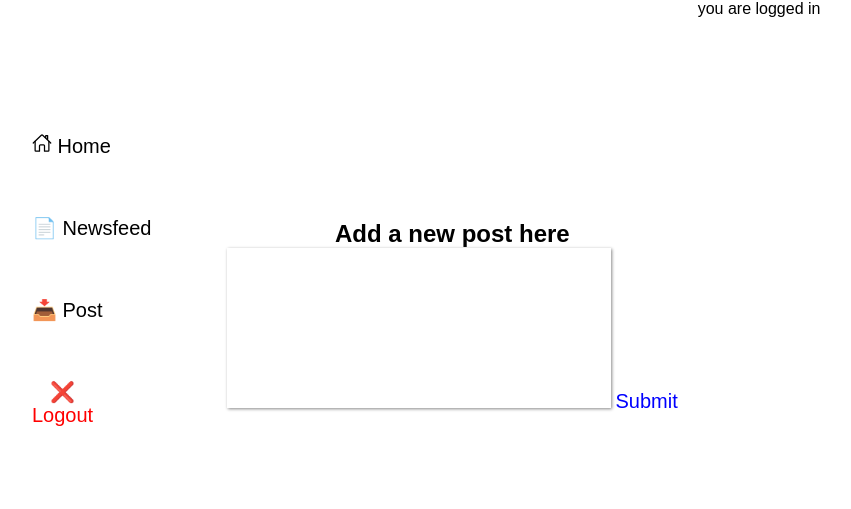
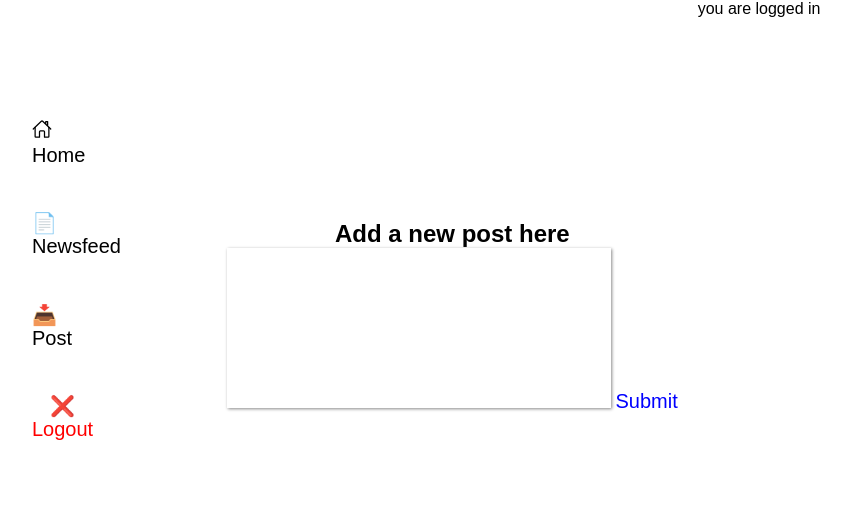
Before and after one commit to Joe-Powell/antisocial_media, a PHP site: page /post.php in a window 1280 px wide. Shown: the top 509 px of the page, without its empty margins (3-854 px from the left). Run offline with PHP 8.4, Linux system fonts and the light colour scheme; the visitor is signed in with stand-in values (Sample User, id 1); some libraries are stand-ins or nearby versions.

Commit message:
Update style.css

```diff
--- a/style.css
+++ b/style.css
@@ -98,7 +98,7 @@ being in a container thats set to display flex flex-direction: row */
 
     .navbar ul a{
         text-decoration: none;
-    margin-right: 20px;
+        width:40px;
         }
 
     .navbar ul li{
@@ -107,7 +107,7 @@ being in a container thats set to display flex flex-direction: row */
       background-color: white;
       color:black;
       font-size: 20px;
-  width:100%;
+      width:40px;
 
 
         }
@@ -235,7 +235,7 @@ being in a container thats set to display flex flex-direction: row */
        .containerDivs {
            width:35vw;
            height: fit-content;
-        min-height:200px;
+            min-height:235px;
             box-shadow: 1px 1px 3px 0px #888888;
             margin-left:2vw;
             margin-bottom: 10px;
```
Lines whose indentation alone changed are shown as unchanged.
